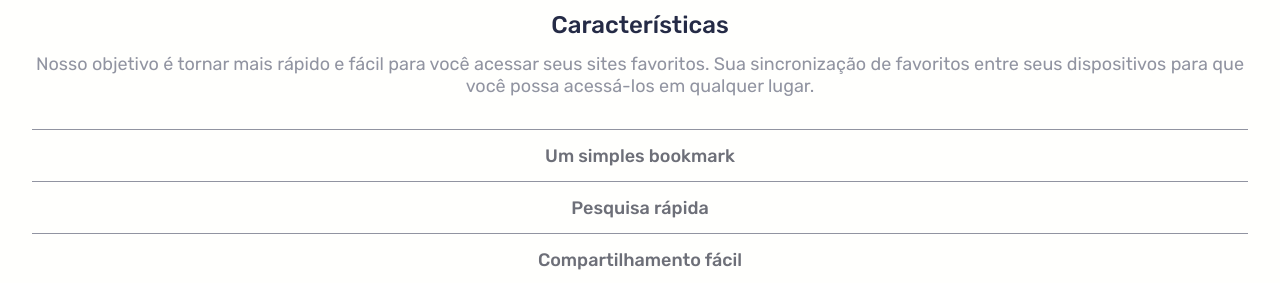
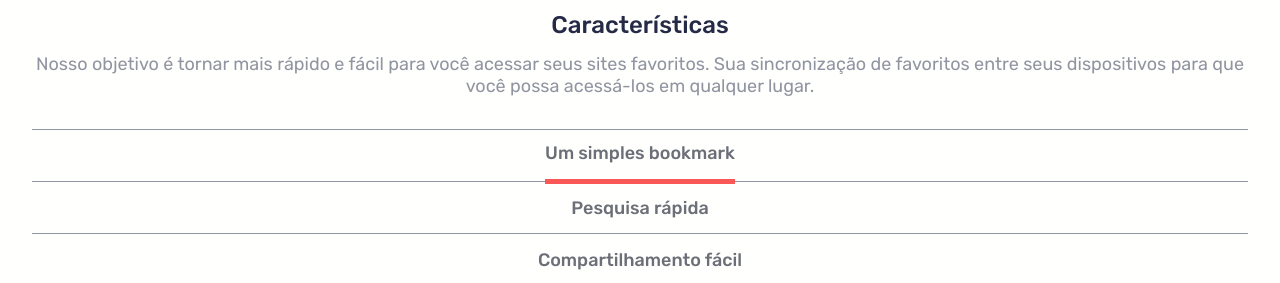
Before and after one commit to LipePLima/bookmark, an Angular app: page / in a window 1280 px wide. Shown: the part 1240-1523 px from the top of the page. Built offline with nearby package versions, Linux system fonts and the light colour scheme.

Commit message:
feat: componente features com menu interativo

```diff
--- a/src/app/features-itens/features-itens.component.html
+++ b/src/app/features-itens/features-itens.component.html
@@ -1,8 +1,8 @@
 <div class="itens__image">
-  <img class="itens__img" src="../../assets/images/illustration-features-tab-1.svg" alt="">
+  <img class="itens__img" src="{{ itemInfo?.imageSrc }}" alt="">
   <div class="itens__bottom"></div>
 </div>
 <div class="itens__content">
-  <h2 class="content__title">Bookmark em um clique</h2>
-  <p class="content__text">Organize seu marcador como quiser. Nossa interface simples de arrastar e soltar oferece controle total sobre como você gerencia seus sites favoritos.</p>
+  <h2 class="content__title">{{ itemInfo?.itemTitle }}</h2>
+  <p class="content__text">{{ itemInfo?.itemText }}</p>
 </div>
--- a/src/app/features-itens/features-itens.component.ts
+++ b/src/app/features-itens/features-itens.component.ts
@@ -1,4 +1,4 @@
-import { Component } from '@angular/core';
+import { Component, Input } from '@angular/core';
 
 @Component({
   selector: 'app-features-itens',
@@ -6,5 +6,9 @@ import { Component } from '@angular/core';
   styleUrls: ['./features-itens.component.scss']
 })
 export class FeaturesItensComponent {
-
+  @Input() itemInfo: {
+    imageSrc: string;
+    itemTitle: string;
+    itemText: string;
+  } | undefined;
 }
--- a/src/app/features/features.component.html
+++ b/src/app/features/features.component.html
@@ -2,11 +2,25 @@
   <h2 class="features__title">Características</h2>
   <p class="features__text">Nosso objetivo é tornar mais rápido e fácil para você acessar seus sites favoritos. Sua sincronização de favoritos entre seus dispositivos para que você possa acessá-los em qualquer lugar.</p>
   <ul class="features__list">
-    <li class="list__item">Um simples bookmark</li>
-    <li class="list__item">Pesquisa rápida</li>
-    <li class="list__item last-item">Compartilhamento fácil</li>
+    <li class="list__item feature__item">
+      <p class="item__text" (click)="menuActive(0)" [ngStyle]="{ 'border-bottom': isClickedList[0] ? '5px solid hsl(0, 94%, 66%)' : 'none' }">Um simples bookmark
+      </p>
+    </li>
+    <li class="list__item feature__item">
+      <p class="item__text" (click)="menuActive(1)" [ngStyle]="{ 'border-bottom': isClickedList[1] ? '5px solid hsl(0, 94%, 66%)' : 'none' }">Pesquisa rápida
+      </p>
+    </li>
+    <li class="list__item feature__item last-item">
+      <p class="item__text" (click)="menuActive(2)" [ngStyle]="{ 'border-bottom': isClickedList[2] ? '5px solid hsl(0, 94%, 66%)' : 'none' }">Compartilhamento fácil</p>
+    </li>
   </ul>
 </section>
 <section class="features__content">
-  <app-features-itens></app-features-itens>
+  <app-features-itens
+    [itemInfo]="{
+      imageSrc: _img,
+      itemTitle: _title,
+      itemText: _text
+    }"
+  ></app-features-itens>
 </section>
--- a/src/app/features/features.component.scss
+++ b/src/app/features/features.component.scss
@@ -26,6 +26,13 @@
 
       font-weight: 500;
       color: hsl(229, 5%, 45%);
+
+      .item__text {
+        display: flex;
+        justify-content: center;
+        align-items: center;
+        height: 100%;
+      }
     }
 
     .last-item {
--- a/src/app/features/features.component.ts
+++ b/src/app/features/features.component.ts
@@ -6,5 +6,35 @@ import { Component } from '@angular/core';
   styleUrls: ['./features.component.scss']
 })
 export class FeaturesComponent {
+  public isClickedList: boolean[] = [true, false, false];
+  public contentList = [
+    {
+      img: "../../assets/images/illustration-features-tab-1.svg",
+      title: "Bookmark em um clique",
+      text: "Organize seu marcador como quiser. Nossa interface simples de arrastar e soltar oferece controle total sobre como você gerencia seus sites favoritos."
+    },
+    {
+      img: "../../assets/images/illustration-features-tab-2.svg",
+      title: "Pesquisa Inteligente",
+      text: "Nosso poderoso recurso de pesquisa irá ajudá-lo a encontrar sites salvos em pouco tempo. Não há necessidade de vasculhar todos os seus bookmaks."
+    },
+    {
+      img: "../../assets/images/illustration-features-tab-3.svg",
+      title: "Compartilhe seus favoritos",
+      text: "Compartilhe facilmente seus favoritos e coleções com outras pessoas. Crie um link compartilhável que você pode enviar com o clique de um botão."
+    },
+  ]
 
+  public _img: string   = this.contentList[0].img;
+  public _title: string = this.contentList[0].title;
+  public _text: string  = this.contentList[0].text;
+
+  public menuActive(index: number) {
+    this.isClickedList.fill(false);
+
+    this.isClickedList[index] = true;
+    this._img   = this.contentList[index].img;
+    this._title = this.contentList[index].title;
+    this._text  = this.contentList[index].text;
+  }
 }
```
